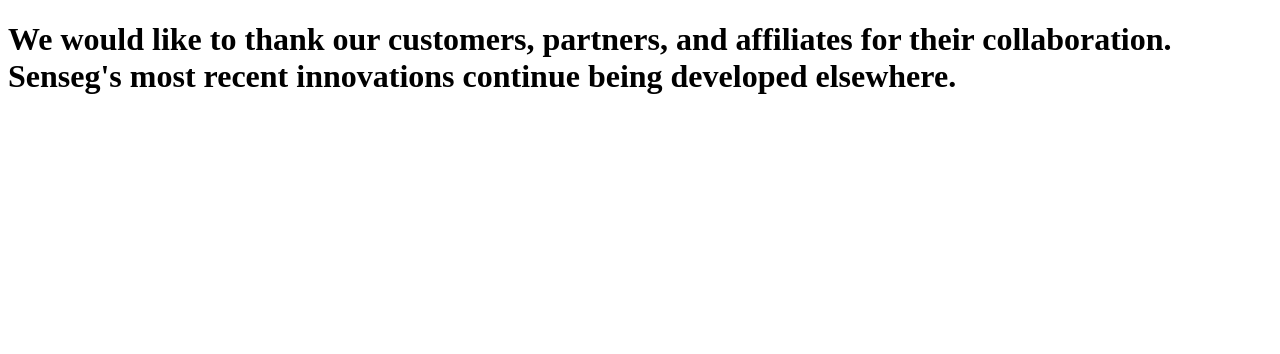
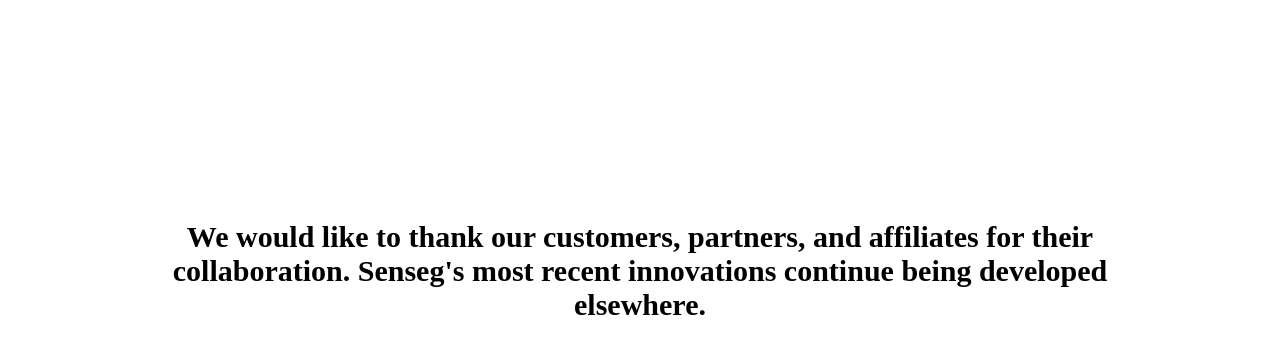
Before and after one commit to sensegfi/sensegfi.github.io, a plain HTML site: page index.html in a window 1280 px wide. Drawn offline with Linux system fonts and the light colour scheme.

Commit message:
Update index.html

```diff
--- a/index.html
+++ b/index.html
@@ -1,6 +1,6 @@
 <!DOCTYPE html>
 <html>
 <body>
-<h1>We would like to thank our customers, partners, and affiliates for their collaboration.  Senseg's most recent innovations continue being developed elsewhere.</h1>
+<h1 style="text-align: center; font-size:30px; padding: 200px 150px;">We would like to thank our customers, partners, and affiliates for their collaboration.  Senseg's most recent innovations continue being developed elsewhere.</h1>
 </body>
 </html>
```
